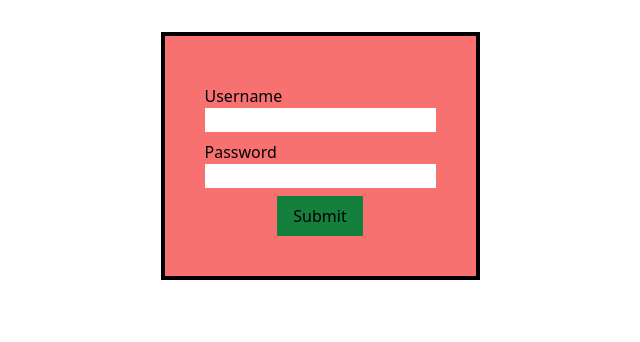
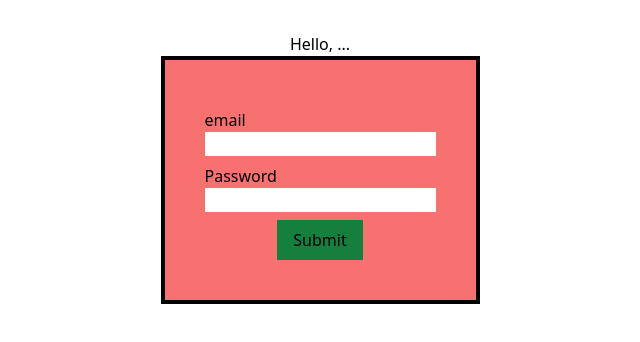
Before and after one commit to Pooja184/Awdiz-React, a React (Vite) app in the folder Day4-01-08/: page /login in a window 1280 px wide. Shown: the top 342 px of the page, without its empty margins (320-960 px from the left). Built offline with nearby package versions, Linux system fonts and the light colour scheme.

Commit message:
completed backend assignment

```diff
--- a/Day4-01-08/src/23aug/features/calculator.js
+++ b/Day4-01-08/src/23aug/features/calculator.js
@@ -7,8 +7,12 @@ const calculatorSlice=createSlice({
         secondValue:0,
         operator:"+",
         result:0,
+        user:null
     },
     reducers:{
+        userLogin:(state,action)=>{
+            state.user=action.payload;
+        },
         setFirstValue:(state,action)=>{
             state.firstValue=action.payload;
         },
@@ -41,5 +45,5 @@ const calculatorSlice=createSlice({
     }
 })
 
-export const {setFirstValue,setSecondValue,setOperator,calculate,clear} =calculatorSlice.actions;
+export const {setFirstValue,setSecondValue,setOperator,calculate,clear,userLogin} =calculatorSlice.actions;
 export default calculatorSlice.reducer;
--- a/Day4-01-08/src/30aug/Login.jsx
+++ b/Day4-01-08/src/30aug/Login.jsx
@@ -1,46 +1,68 @@
 import React, { useState } from 'react'
+import { useNavigate } from 'react-router-dom'
+import { useDispatch, useSelector } from "react-redux";
+import { userLogin } from "../23aug/features/calculator";
 
+import axios from 'axios'
 const Login = () => {
+    const { user } = useSelector((state) => state.calculator);
+
+  console.log("selected user:", user)
+  const dispatch=useDispatch()
   const [userInfo,setUserInfo]=useState({
 
-    username:"",
+    email:"",
     password:""
   })
-  const [formData,setFormData]=useState([])
   const handleChange=(e)=>{
     // console.log({[e.target.name]:e.target.value})
     setUserInfo({...userInfo,[e.target.name]:e.target.value})
     // console.log(userInfo)
   }
 
-  const handleSubmit=()=>{
-    // console.log(userInfo)
-    setFormData([...formData,userInfo])
-    // console.log([...formData,userInfo])
-    const userData=JSON.parse(localStorage.getItem("users"))
-    let isValid=false;
-    for(let user of userData){
-        if(user.username == userInfo.username && user.password ==userInfo.password){
-            isValid=true;
-            break;
+  const handleSubmit=async()=>{
+   try {
+     if ( !userInfo.email || !userInfo.password) {
+       alert("Please fill in all required fields");
+       return;
+     }
+
+       const response = await axios.post("http://localhost:8000/api/v1/auth/Login",
+         userInfo,
+       );
+       console.log("login response:", response.data);
+       // dispatch the user into redux using the action creator
+       // response.data may contain the user object or a message/token depending on your backend
+       dispatch(userLogin(response.data));
+       console.log("dispatched user to store");
+       if (response.data) {
+         alert("login successful!");
+       }
+     setUserInfo({
+
+       email: "",
+       password: ""
+     })
+   } catch (error) {
+        if (error.response) {
+          // The request was made and the server responded with a status code
+          // that falls out of the range of 2xx
+          alert(error.response.data.message || "Registration failed. Please try again.");
+          console.log("Error data:", error.response.data);
         }
-    }
-     if (isValid) {
-        alert("You've successfully login")
-    setUserInfo({username:"",password:""})
-
-    }else{
-        alert("Please check your credentials")
-    }
-    // console.log(userData)
+   }
   }
   return (
-    <div className='flex justify-center items-center  '>
+  <div>
+      <h1>Hello, {user ? user.user.name :"..."}</h1>
+
+      <div className='flex justify-center items-center  '>
       <div className=' border-4 border-black p-10 bg-red-400 '>
 
+
         <div className='text-left mt-2'>
-          <label htmlFor="Username">Username</label><br />
-        <input onChange={handleChange} className='outline-none' type="text" name="username" value={userInfo.username} id="Username" /><br />
+          <label htmlFor="Username">email</label><br />
+        <input onChange={handleChange} className='outline-none' type="email" name="email" value={userInfo.email} id="email" /><br />
         </div>
         <div className='text-left mt-2'>
             <label htmlFor="password">Password</label><br />
@@ -49,6 +71,7 @@ const Login = () => {
        <button onClick={handleSubmit} className='bg-green-700 px-4 py-2 mt-2'>Submit</button>
       </div>
     </div>
+  </div>
   )
 }
 
--- a/Day4-01-08/src/30aug/Register.jsx
+++ b/Day4-01-08/src/30aug/Register.jsx
@@ -1,11 +1,11 @@
 import React, { useState } from 'react'
 import { useNavigate } from 'react-router-dom'
-
+import axios from 'axios'
 const Register = () => {
   const navigate=useNavigate();
   const [userInfo,setUserInfo]=useState({
     name:"",
-    username:"",
+    email:"",
     password:""
   })
   const [formData,setFormData]=useState([])
@@ -15,31 +15,48 @@ const Register = () => {
     // console.log(userInfo)
   }
 
-  const handleSubmit=()=>{
-    // console.log(userInfo)
-    setFormData([...formData,userInfo])
-    // console.log([...formData,userInfo])
-    let userData=[...formData,userInfo];
-    console.log(userData)
-    localStorage.setItem("users",JSON.stringify(userData))
-    setUserInfo({
-        name:"",
-    username:"",
-    password:""
-    })
-    navigate('/login')
-    // console.log(userInfo)
+  const handleSubmit=async()=>{
+   try {
+     if (!userInfo.name || !userInfo.email || !userInfo.password) {
+       alert("Please fill in all required fields");
+       return;
+     }
+
+       const response = await axios.post("http://localhost:8000/api/v1/auth/register",
+         userInfo,
+       );
+     console.log(response.data);
+       if (response.data) {
+         alert("Registration successful!");
+         navigate('/login');
+       }
+     setUserInfo({
+       name: "",
+       email: "",
+       password: ""
+     })
+   } catch (error) {
+        if (error.response) {
+          // The request was made and the server responded with a status code
+          // that falls out of the range of 2xx
+          alert(error.response.data.message || "Registration failed. Please try again.");
+          console.log("Error data:", error.response.data);
+        }
+   }
   }
   return (
-    <div className='flex justify-center items-center  '>
+  <div>
+      <h1>Hello, {`${userInfo.name}`}</h1>
+
+      <div className='flex justify-center items-center  '>
       <div className=' border-4 border-black p-10 bg-red-400 '>
         <div className='text-left mt-2'>
           <label htmlFor="name">Name</label><br />
         <input onChange={handleChange} className='outline-none ' type="text" name="name" value={userInfo.name} id="name" /><br />
         </div>
         <div className='text-left mt-2'>
-          <label htmlFor="Username">Username</label><br />
-        <input onChange={handleChange} className='outline-none' type="text" name="username" value={userInfo.username} id="Username" /><br />
+          <label htmlFor="Username">email</label><br />
+        <input onChange={handleChange} className='outline-none' type="email" name="email" value={userInfo.email} id="email" /><br />
         </div>
         <div className='text-left mt-2'>
             <label htmlFor="password">Password</label><br />
@@ -48,6 +65,7 @@ const Register = () => {
        <button onClick={handleSubmit} className='bg-green-700 px-4 py-2 mt-2'>Submit</button>
       </div>
     </div>
+  </div>
   )
 }
 
```
